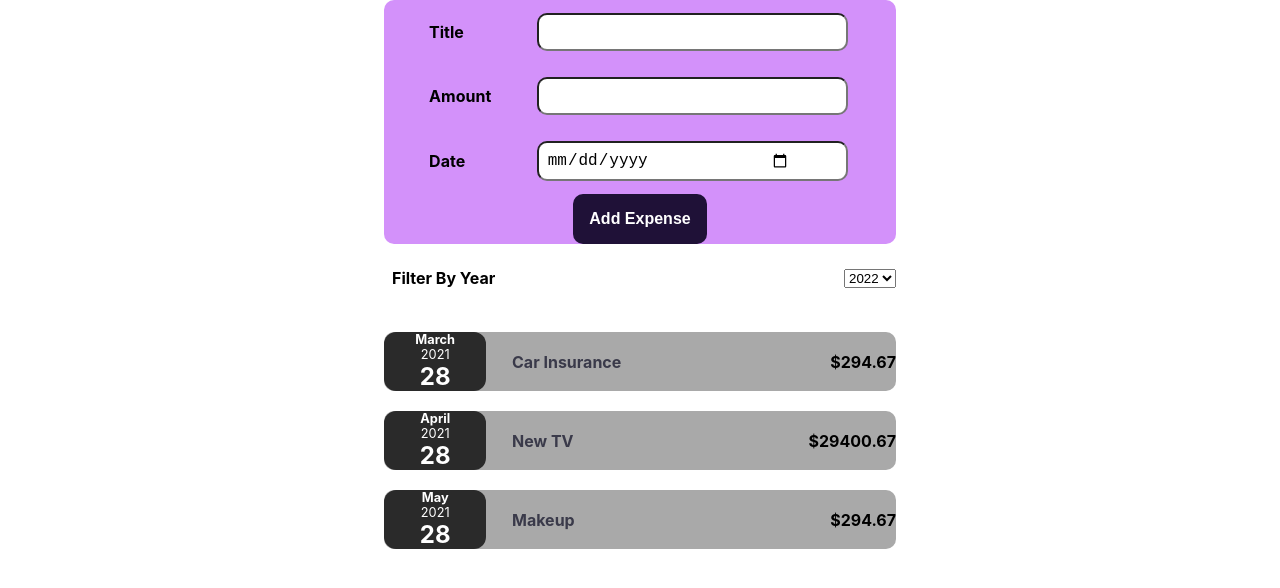
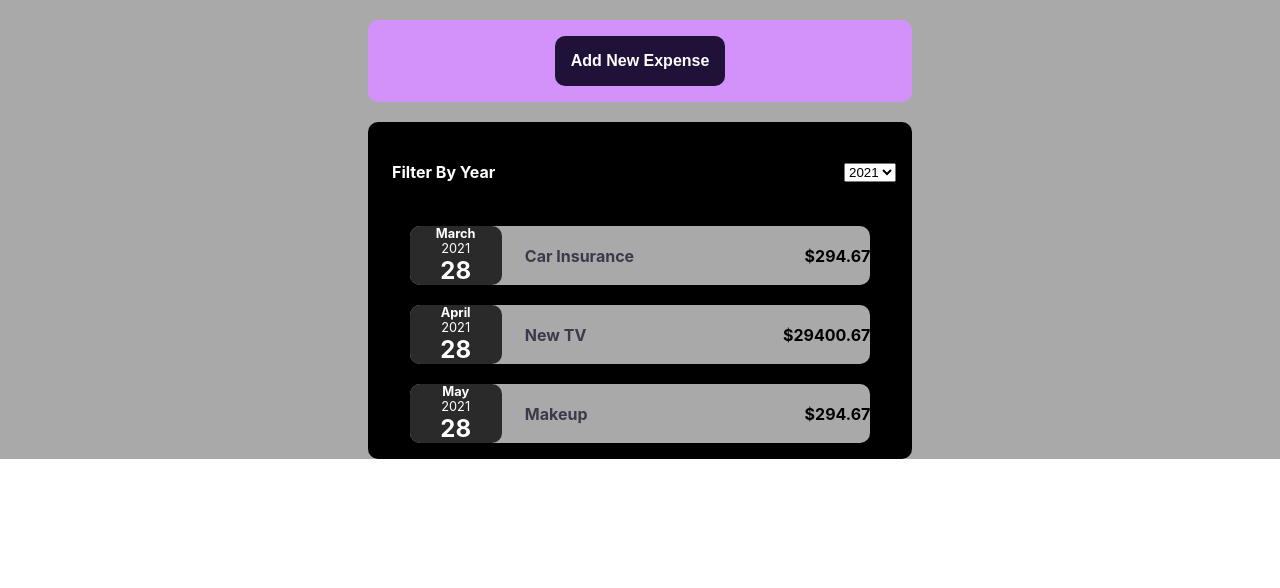
Before and after one commit to ashaaut/ExpenseManager, a React (Create React App) app: page / in a window 1280 px wide. Shown: the top 588 px of the page. Built offline with nearby package versions, Linux system fonts and the light colour scheme.

Commit message:
Add . button to add new expense

```diff
--- a/src/App.js
+++ b/src/App.js
@@ -6,34 +6,37 @@ import { useState } from "react";
 function App() {
   const dummyExpenses = [
     {
-
+      id:1,
       title: "Car Insurance",
       amount: 294.67,
       date: new Date(2021, 2, 28),
     },
     {
+      id:2,
       title: "New TV",
       amount: 29400.67,
       date: new Date(2021, 3, 28),
     },
     {
+      id:3,
       title: "Makeup",
       amount: 294.67,
       date: new Date(2021, 4, 28),
     },
   ];
-  const [expenses,setExpenses]=useState(dummyExpenses)
+  const [expenses, setExpenses] = useState(dummyExpenses);
 
-
-  const addExpenseDataHandler=(expense)=>{
-    setExpenses([...expenses,expense])
-  }
+  const addExpenseDataHandler = (expense) => {
+    setExpenses((prevExpenses) => {
+      return [...prevExpenses, expense];
+    });
+  };
+console.log("expensesss",expenses);
 
   return (
-
     <div className="App">
-      <NewExpense addExpenseDataHandler={addExpenseDataHandler}/>
-      <Expenses  expenses={expenses}/>
+      <NewExpense addExpenseDataHandler={addExpenseDataHandler} />
+      <Expenses expenses={expenses} />
     </div>
   );
 }
--- a/src/assets/css/App.css
+++ b/src/assets/css/App.css
@@ -7,5 +7,5 @@
   flex-direction: column;
   justify-content: center;
   align-items: center;
-  /* background-color: aqua; */
+  background-color: darkgray
 }
--- a/src/assets/css/ExpenseDate.css
+++ b/src/assets/css/ExpenseDate.css
@@ -8,7 +8,7 @@
     color: white;
 
     /* border: 1px solid #ececec; */
-    border-radius: 12px;
+    border-radius: 10px;
 }
 .expense-date-day{
   font-size: 1.5rem;
--- a/src/assets/css/ExpenseFilter.css
+++ b/src/assets/css/ExpenseFilter.css
@@ -1,9 +1,9 @@
-.expense-filter{
-    color: black;
+.expense-filter {
+  color: white;
   padding: 0 1rem;
-    width: 40%;
+  width: 100%;
 }
-.expense-filter-control{
+.expense-filter-control {
   display: flex;
   flex-direction: row;
   width: 100%;
@@ -11,7 +11,7 @@
   justify-content: space-between;
   margin: 1rem 0;
 }
-.expense-filter .expense-filter-label{
+.expense-filter .expense-filter-label {
   font-weight: bold;
   margin: 0.5rem;
 }
--- a/src/assets/css/ExpenseForm.css
+++ b/src/assets/css/ExpenseForm.css
@@ -1,10 +1,10 @@
 .new-expense-form{
     height: 100%;
-    width: 40%;
+    width: 100%;
     display: flex;
     flex-direction: column;
     align-items: center;
-    background-color:#D391FA;
+
     border-radius: 10px;
 }
 .new-expense-controls{
--- a/src/assets/css/ExpenseItem.css
+++ b/src/assets/css/ExpenseItem.css
@@ -3,7 +3,7 @@
     justify-content: space-between;
     align-items: center;
     height: 30%;
-    width: 40%;
+    width: 90%;
     background-color: darkgray;
     border-radius: 10px;
     margin-top: 20px;
--- a/src/assets/css/Expenses.css
+++ b/src/assets/css/Expenses.css
@@ -3,5 +3,12 @@
     flex-direction: column;
     align-items: center;
     height: 100%;
-    width: 100%;
+    width: 40%;
+    background-color: black;
+    margin-top: 20px;
+    border-radius: 10px;
+    padding: 1rem;
 }
+h3{
+    color: white;
+}
--- a/src/assets/css/NewExpense.css
+++ b/src/assets/css/NewExpense.css
@@ -1,10 +1,20 @@
 .new-expense{
-    height: 30%;
-    width: 100%;
+    /* height: 30%;
+    width: 40%;
     border:none;
     border-radius: 10px;
     display: flex;
     align-items: center;
     justify-content: center;
+    background-color:#D391FA; */
     /* background-color: aqua; */
+    display: flex;
+    flex-direction: column;
+    align-items: center;
+    height: 30%;
+    width: 40%;
+    background-color: #D391FA;;
+    margin-top: 20px;
+    border-radius: 10px;
+    padding: 1rem;
 }
--- a/src/components/Expenses.jsx
+++ b/src/components/Expenses.jsx
@@ -1,21 +1,35 @@
-import "./../assets/css/Expenses.css"
+import "./../assets/css/Expenses.css";
 import ExpenseItem from "./ExpenseItem";
 import ExpenseFilter from "./ExpenseFilter";
 import { useState } from "react";
-const Expenses=(props)=> {
+const Expenses = (props) => {
   const expenses = props.expenses;
-  const [filteredYear,setFilteredYear]=useState("2022")
-  const filterChangeHandler = (selectedYear)=>{
-    setFilteredYear(selectedYear)
+  const [filteredYear, setFilteredYear] = useState("2021");
+  let expenseContent = <h3>No Expenses Found</h3>;
+
+  const filterChangeHandler = (selectedYear) => {
+    setFilteredYear(selectedYear);
+  };
+
+  const filterExpensesData = () => {
+    return expenses.filter(
+      (expense) => expense.date.getFullYear().toString() == filteredYear
+    );
+  };
+
+  if (filterExpensesData().length > 0) {
+    expenseContent = filterExpensesData().map((expense) => (
+      <ExpenseItem expense={expense} />
+    ));
   }
-  console.log(expenses);
   return (
     <div className="expenses">
-      <ExpenseFilter  selectedYear={filteredYear} filterChangeHandler={filterChangeHandler}/>
-      {expenses.map((expense) => (
-        <ExpenseItem expense={expense} />
-      ))}
+      <ExpenseFilter
+        selectedYear={filteredYear}
+        filterChangeHandler={filterChangeHandler}
+      />
+      {expenseContent}
     </div>
   );
-}
+};
 export default Expenses;
--- a/src/components/NewExpense.jsx
+++ b/src/components/NewExpense.jsx
@@ -1,16 +1,29 @@
+import { useState } from "react";
 import "./../assets/css/NewExpense.css";
 import ExpenseForm from "./ExpenseForm";
 const NewExpense = (props) => {
+  const [shouldShowAddNewExpense, setAddNewExpense] = useState(false);
+
   const saveExpenseDataHandler = (enteredExpenseData) => {
     const expenseData = {
       ...enteredExpenseData,
       id: Math.random().toString(),
     };
-    props.addExpenseDataHandler(expenseData)
+    props.addExpenseDataHandler(expenseData);
+    setAddNewExpense(false)
   };
+
+  const handleAddNewExpense = () => {
+    setAddNewExpense(true);
+  };
+
   return (
     <div className="new-expense">
-      <ExpenseForm onSaveNewExpenseData={saveExpenseDataHandler} />
+      {shouldShowAddNewExpense ? (
+        <ExpenseForm onSaveNewExpenseData={saveExpenseDataHandler} />
+      ) : (
+        <button onClick={handleAddNewExpense}>Add New Expense</button>
+      )}
     </div>
   );
 };
```
Lines whose indentation alone changed are shown as unchanged.
